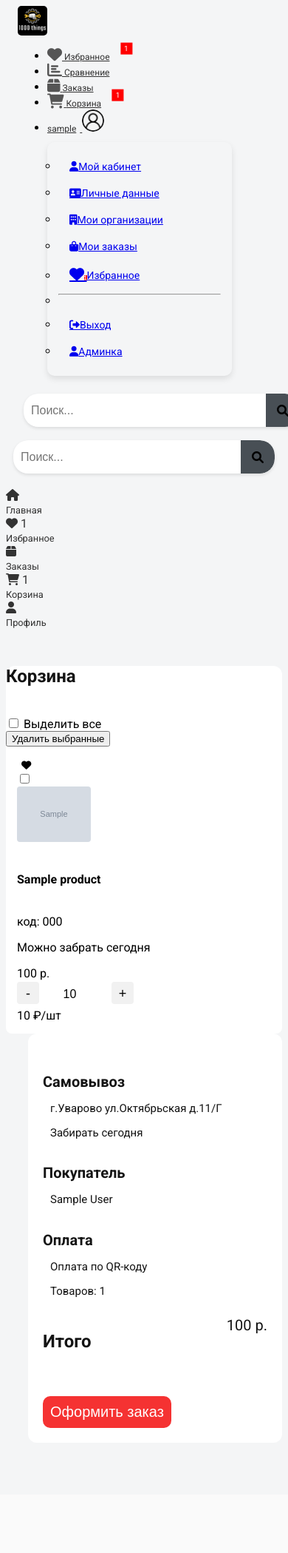
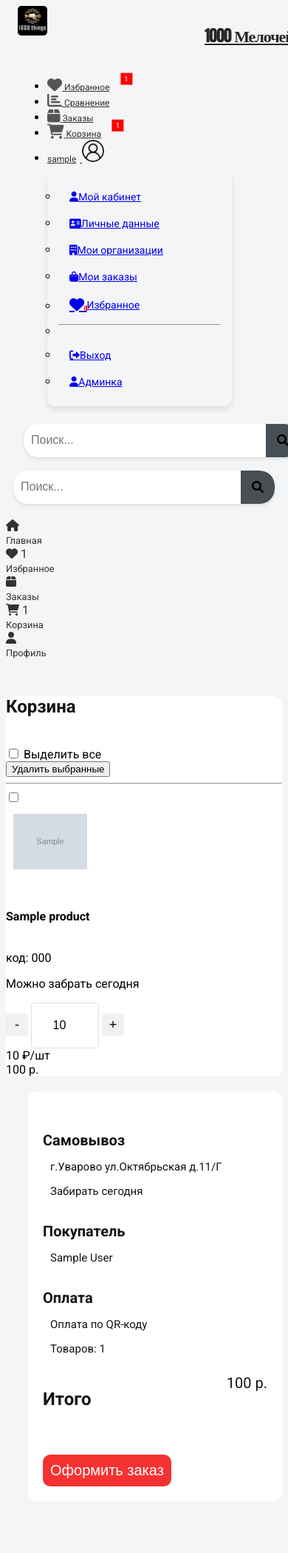
Before and after one commit to DanilKhmyrov/ThousandTrinkets, a Django app: page /user/shopping-cart/ in a window 390 px wide; the page is wider, and only the part inside the window is pictured. Shown: that part at 74% size. Before the commit the page ends 1930 px from the top of that part, so only its background shows below. Run offline with Django 4.2, Linux system fonts and the light colour scheme; a user stored in the database is signed in; tables that the repository leaves empty hold one stand-in row (values such as "Sample post"); grey boxes marked "Sample" are stand-in pictures; parts of the project's set-up code (start-up, migrations or seed data) failed here and were passed over; some libraries are stand-ins or nearby versions.

Commit message:
Added rating model, opmtimization templates for mobile

```diff
--- a/online_shop/online_shop/settings.py
+++ b/online_shop/online_shop/settings.py
@@ -15,7 +15,7 @@ SECRET_KEY = os.getenv('SECRET_KEY')
 
 DEBUG = True
 
-ALLOWED_HOSTS = os.getenv('ALLOWED_HOSTS').split(',') + ['192.168.0.28']
+ALLOWED_HOSTS = os.getenv('ALLOWED_HOSTS').split(',') + ['192.168.0.109']
 hostname, _, ips = socket.gethostbyname_ex(socket.gethostname())
 
 INTERNAL_IPS = [
--- a/online_shop/static/css/style.css
+++ b/online_shop/static/css/style.css
@@ -1036,10 +1048,27 @@ figure.photo.hover:before {
 }
 
 .custom-cart-item-img {
+    padding: 0 10px;
     border-radius: 4px;
+    object-fit: scale-down;
+    width: 100px;
+    height: auto;
+}
+
+@media (max-width: 992px) {
+    .custom-cart-item-body {
+        padding: 0px;
+    }
+
+    .custom-cart-item-img {
+        width: 100px;
+        height: 100px;
+    }
 }
 
 .custom-cart-item-name {
+    word-break: break-all;
+    overflow-wrap: break-word;
     font-size: 16px;
     font-weight: bold;
 }
@@ -1420,3 +1443,60 @@ figure.photo.hover:before {
       outline: none;
     }
   }
+
+  /* Скрыть сайдбар на мобильных устройствах */
+@media (max-width: 992px) {
+    .profile-sidebar {
+        display: none;
+    }
+
+    .mobile-profile-sidebar {
+        display: block;
+    }
+}
+
+/* Версия для ПК */
+@media (min-width: 993px) {
+    .mobile-profile-sidebar {
+        display: none;
+    }
+}
+
+.custom-cart-item {
+    margin-bottom: 20px;
+}
+
+.custom-cart-row {
+    display: flex;
+    flex-wrap: wrap;
+}
+
+@media (max-width: 992px) {
+    .custom-cart-row {
+        flex-direction: column;
+    }
+
+    .custom-cart-item {
+        display: flex;
+        flex-direction: column;
+    }
+
+    .custom-btn-minus,
+    .custom-btn-plus {
+        display: inline-flex;
+        justify-content: center;
+        align-items: center;
+    }
+
+    .item-quantity {
+        width: 60px;
+        height: 40px;
+        text-align: center;
+        border: 1px solid #e0e0e0;
+        border-radius: 5px;
+    }
+
+    .custom-summary-block {
+        margin-top: 20px;
+    }
+}
--- a/online_shop/static/js/cart.js
+++ b/online_shop/static/js/cart.js
@@ -66,19 +66,14 @@ $(document).ready(function() {
                 $('#total-items').text(data.total_items);
                 $('#total-price').text(data.total_price);
 
-                if (quantity === 0 && button) {
-                    button.text('В корзину');
-                    button.data('action', 'add');
-                    button.removeClass('btn-secondary').addClass('btn-danger');
-                } else if (button) {
-                    const cartItem = $(`[data-product-id="${productId}"]`);
-                    cartItem.find('.item-quantity').val(data.item_quantity);
-                    const itemPrice = parseFloat(cartItem.find('.custom-cart-item-price').data('price'));
-                    updateTotalItemPrice(cartItem, itemPrice, data.item_quantity);
-                }
+                const cartItem = $(`[data-product-id="${productId}"]`);
+                cartItem.find('.item-quantity').val(data.item_quantity);
+                const itemPrice = parseFloat(cartItem.find('.custom-cart-item-price').data('price'));
+                updateTotalItemPrice(cartItem, itemPrice, data.item_quantity);
             },
             error: function(xhr, status, error) {
                 alert('Ошибка при обновлении корзины.');
+                console.error(error);
             }
         });
     }
--- a/online_shop/templates/includes/navigation.html
+++ b/online_shop/templates/includes/navigation.html
@@ -6,7 +6,9 @@
         <div class="logo-button d-flex align-items-center">
             <a class="navbar-brand me-3" href="{% url 'store:home' %}" id="siteBrand">
                 <img src="{% static 'img/logo.png' %}" alt="1000 Мелочей" style="border-radius:5px;" width="40" height="40" class="d-inline-block align-text-top">
+                <h4>1000 Мелочей</h4>
             </a>
+
         </div>
         <!-- Поисковая строка -->
         <div class="search-container position-relative flex-grow-1 d-lg-flex">
@@ -133,11 +135,11 @@
             <div class="col text-center">
                 <a href="{% url 'user:favorites' %}">
                     <i class="fas fa-heart icon-size"></i>
+                    {% if user.is_authenticated %}
                     <span class="badge rounded-pill badge-notification bg-danger">
-                        {% if user.is_authenticated %}
-                            {{ favorites_count }}
-                        {% endif %}
+                        {{ favorites_count }}
                     </span>
+                    {% endif %}
                     <br>
                     <span class="nav-label">Избранное</span>
                 </a>
@@ -150,11 +152,11 @@
             <div class="col text-center">
                 <a href="{% url 'user:shopping-cart' %}">
                     <i class="fas fa-shopping-cart icon-size"></i>
+                    {% if user.is_authenticated %}
                     <span class="badge rounded-pill badge-notification bg-danger">
-                        {% if user.is_authenticated %}
-                            {{ cart_items_count }}
-                        {% endif %}
+                        {{ cart_items_count }}
                     </span>
+                    {% endif %}
                     <br>
                     <span class="nav-label">Корзина</span>
                 </a>
--- /dev/null
+++ b/online_shop/templates/includes/rating.html
@@ -0,0 +1 @@
+<i class="far fa-star"></i>
--- a/online_shop/templates/includes/user/profile_sidebar.html
+++ b/online_shop/templates/includes/user/profile_sidebar.html
@@ -1,4 +1,4 @@
-<div class="col-md-2">
+
     <div class="profile-sidebar">
         {% with request.resolver_match.view_name as view_name %}
         <a href="{% url 'user:profile' %}" class="profile-menu-item-link {% if view_name == 'user:profile' %}active{% endif %}">
@@ -51,4 +51,3 @@
         </a>
         {% endwith %}
     </div>
-</div>
--- a/online_shop/templates/store/user/shopping_cart.html
+++ b/online_shop/templates/store/user/shopping_cart.html
@@ -8,7 +8,6 @@
                 <!-- Левая часть: список товаров -->
                 <div class="cart-items col-lg-8">
                     <h5 class="mt-4 header">Корзина</h5>
-
                     <!-- Фильтр товаров -->
                     <div class="d-flex justify-content-between align-items-center mb-3">
                         <div>
@@ -17,42 +16,40 @@
                         </div>
                         <button class="btn btn-link text-muted">Удалить выбранные</button>
                     </div>
+                    <hr>
                     <!-- Товар -->
                     {% for item in cart_items %}
                     <div class="custom-cart-item mb-3" data-product-id="{{ item.product.id }}">
-                        <div class="d-flex justify-content-between align-items-start p-3 custom-cart-item-body">
-                            <!-- Чекбокс и картинка -->
-                            {% include 'includes/favorite_button.html' with product=item.product %}
+                        <div class="row custom-cart-row">
+                            <!-- Первый ряд: картинка и описание -->
+                            <div class="col-12">
                                 <div class="d-flex align-items-start">
-                                <input type="checkbox" class="form-check-input item-checkbox me-3 mt-1">
-                                <div class="me-3">
+                                    <input type="checkbox" class="form-check-input item-checkbox mt-1">
+                                    <div>
                                         {% if item.product.image %}
-                                        <img src="{{ item.product.image.url }}" alt="{{ item.product.name }}" style="width: 100px;" class="custom-cart-item-img">
+                                            <img src="{{ item.product.image.url }}" alt="{{ item.product.name }}" class="custom-cart-item-img">
                                         {% else %}
-                                        <img src="https://dummyimage.com/450x300/dee2e6/6c757d.jpg" alt="{{ item.product.name }}" style="width: 100px;" class="img-fluid product-image">
+                                            <img src="https://dummyimage.com/450x300/dee2e6/6c757d.jpg" class="custom-cart-item-img" alt="{{ item.product.name }}">
                                         {% endif %}
                                     </div>
-                            </div>
-                            <!-- Описание товара -->
-                            <div class="w-100">
-                                <div class="d-flex justify-content-between">
                                     <div>
                                         <h6 class="custom-cart-item-name mb-1">{{ item.product.name }}</h6>
                                         <p class="text-muted mb-0">код: {{ item.product.article_number }}</p>
                                         <p class="text-success mb-0">Можно забрать сегодня</p>
                                     </div>
-                                    <div class="text-end">
-
-                                        <!-- Итоговая цена за количество -->
-                                        <p class="fw-bold total-item-price">{{ item.get_total_price|floatformat:0  }} р.</p>
-
+                                </div>
+                            </div>
+                            <!-- Второй ряд: количество и цены -->
+                            <div class="col-12 d-flex flex-column justify-content-center">
+                                <div class="d-flex justify-content-between align-items-center mt-2">
                                     <div class="d-flex align-items-center">
-                                            {% if item.quantity != 1 %}<button class="custom-btn-minus me-2" data-action="remove" data-product-id="{{ item.product.id }}">-</button>{% endif %}
-                                            <input type="number" class="form-control item-quantity" value="{{ item.quantity }}" min="1" style="width: 60px; text-align: center;">
+                                        <button class="custom-btn-minus me-2" data-action="remove" data-product-id="{{ item.product.id }}">-</button>
+                                        <input type="number" class="form-control item-quantity me-2" value="{{ item.quantity }}" min="1" style="width: 60px; text-align: center;">
                                         <button class="custom-btn-plus" data-action="add" data-product-id="{{ item.product.id }}">+</button>
                                     </div>
-                                        <!-- Цена за одну единицу товара -->
+                                    <div class="text-end">
                                         <p class="fw-bold custom-cart-item-price" data-price="{{ item.product.price }}">{{ item.product.price|floatformat:0 }} ₽/шт</p>
+                                        <p class="fw-bold total-item-price">{{ item.get_total_price|floatformat:0 }} р.</p>
                                     </div>
                                 </div>
                             </div>
@@ -97,6 +94,7 @@
         </div>
     </div>
 </div>
+
 <input type="hidden" name="csrfmiddlewaretoken" value="{{ csrf_token }}">
 {% endblock %}
 
--- a/online_shop/users/forms.py
+++ b/online_shop/users/forms.py
@@ -43,8 +43,6 @@ class UserProfileForm(forms.ModelForm):
         fields = ('first_name', 'last_name', 'email',
                   'username', 'birthdate', 'phone_number',)
         help_texts = {
-            'username': 'Имя пользователя должно быть уникальным.',
-            'first_name': 'пися.',
-            'last_name': 'попа.',
+            'username': 'Придумайте username.',
             'phone_number': '123'
         }
--- a/online_shop/users/views.py
+++ b/online_shop/users/views.py
@@ -91,7 +91,7 @@ class UserProfileView(LoginRequiredMixin, TemplateView):
         context = super().get_context_data(**kwargs)
         user = self.request.user
         context['products'] = get_product_count_text(user.favorites.count())
-        context['cart_items_count'] = get_product_count_text(
+        context['named_cart_items_count'] = get_product_count_text(
             CartItem.objects.filter(cart=user.shopping_cart.get()).count())
         return context
 
```
Also changed, not shown: other parts of online_shop/static/css/style.css (+37 -31 lines), online_shop/store/admin.py (+7 -2 lines), online_shop/store/models.py (+33 -0 lines), online_shop/templates/includes/post_card.html (+4 -9 lines), online_shop/templates/includes/user/profile_mobile_sidebar.html (added, +11 -0 lines), online_shop/templates/store/user/profile_base.html (+14 -5 lines), online_shop/templates/store/user/profile_home.html (+36 -2 lines), online_shop/store/migrations/0014_product_rating_review.py (added). Lines whose indentation alone changed are shown as unchanged.
